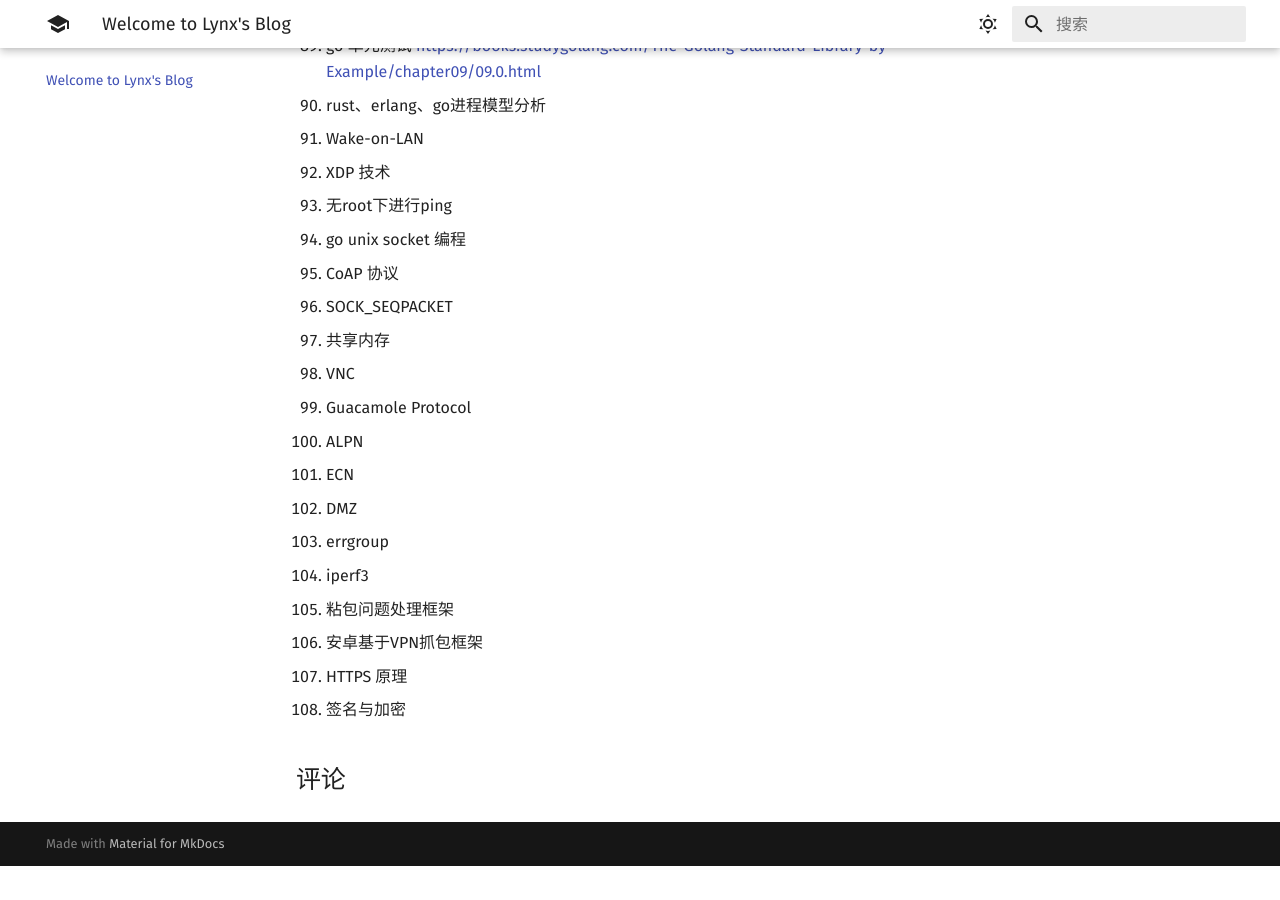
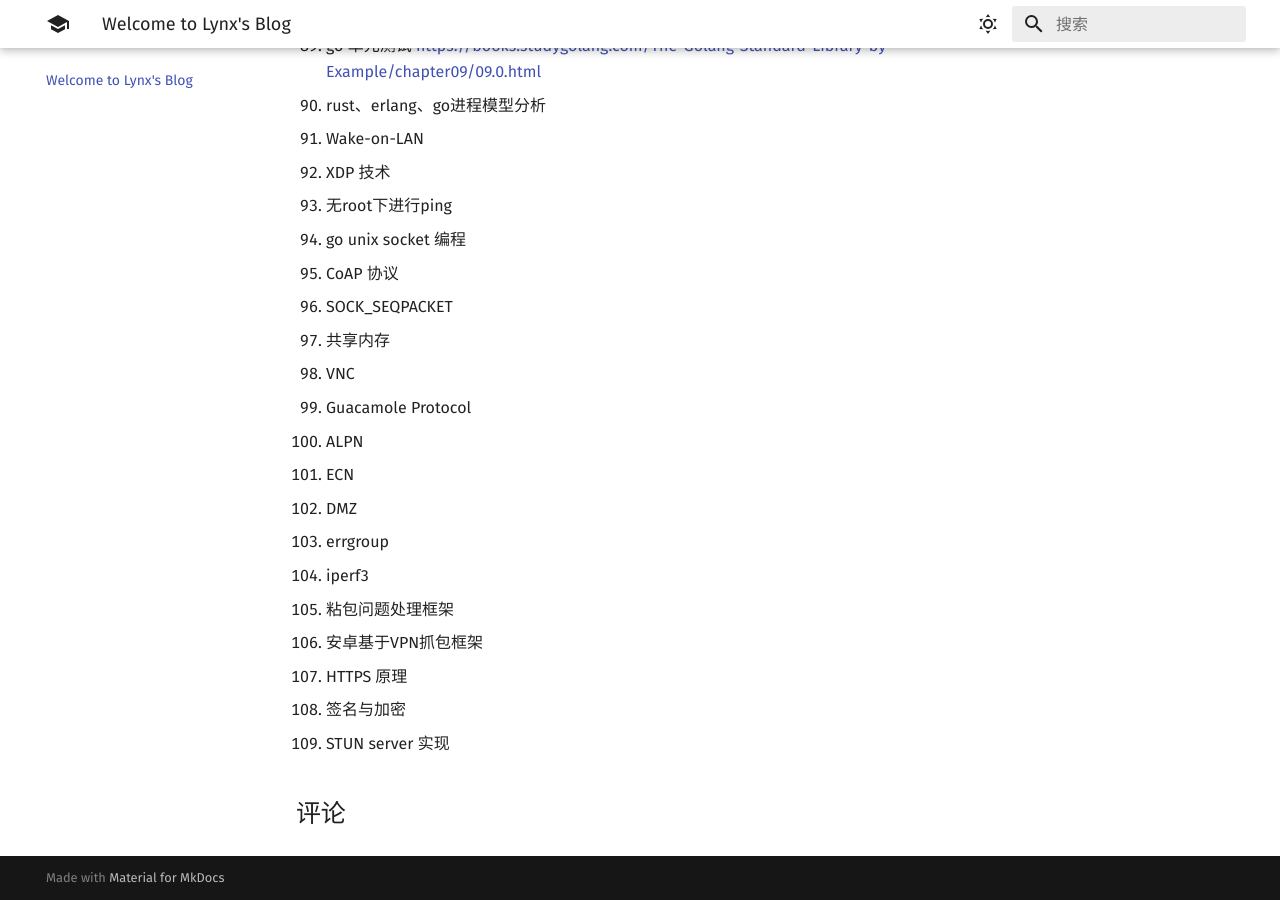
Before and after one commit to 1314liuwei/blog, an MkDocs documentation site: the page built from docs/index.md, in a window 1280 px wide and 900 px high, scrolled down 3193 px. Built offline with MkDocs 1.6.1 and Material for MkDocs 9.7.7, drawn with Linux system fonts in a browser that asks for light colours; comment, search, counter and statistics services are not loaded; before the commit the page ends 4059 px from its top, so only the background shows below that.

Commit message:
2023/11/27 周一

```diff
--- a/docs/index.md
+++ b/docs/index.md
@@ -110,3 +110,4 @@
 106. 安卓基于VPN抓包框架
 107. HTTPS 原理
 107. 签名与加密
+107. STUN server 实现
```
